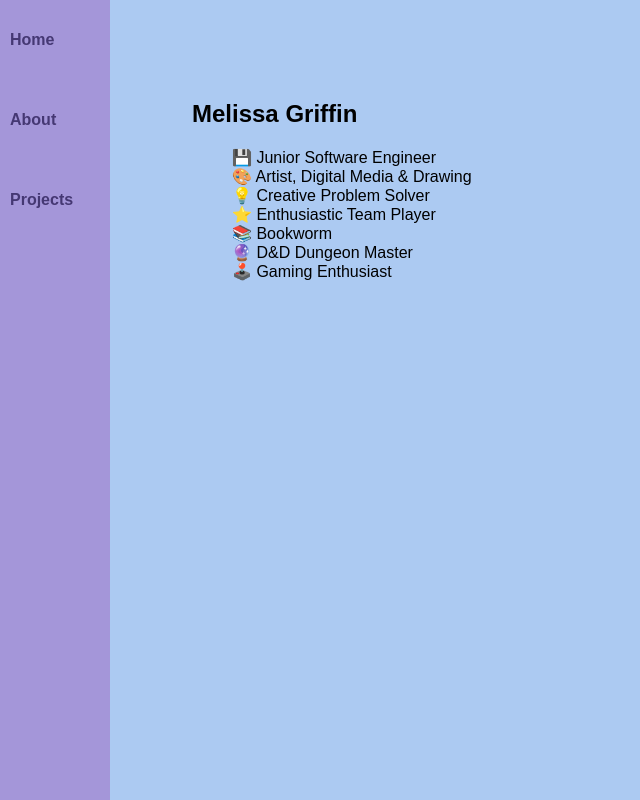
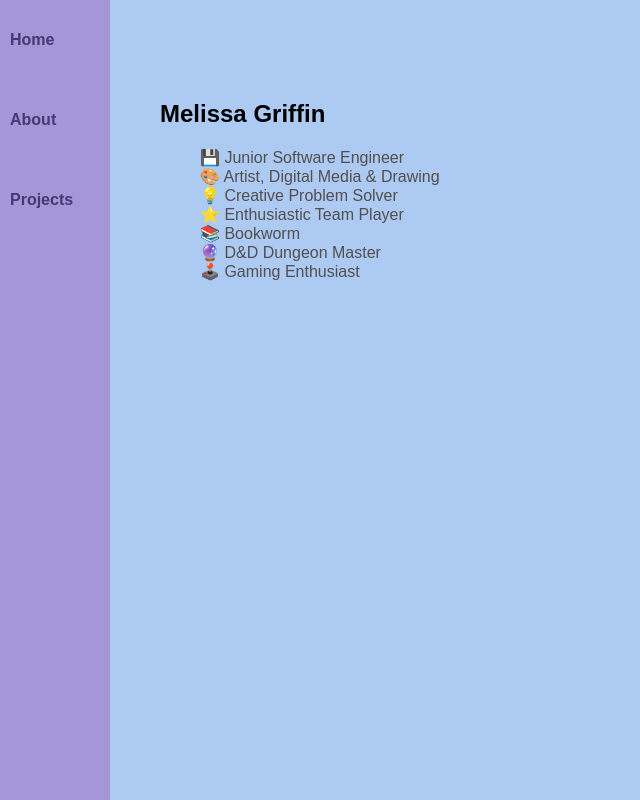
Before and after one commit to mellygriffin/portfolio-website, a React (Vite) app: page /about in a window 1280 px wide. Shown: the whole page, without its empty margins (0-640 px from the left). Built offline with nearby package versions, Linux system fonts and the light colour scheme.

Commit message:
Fixed padding units on index.css

```diff
--- a/index.css
+++ b/index.css
@@ -11,26 +11,18 @@ body {
     background-color: #ACCAF2;
 }
 
-/* Larger Screens (e.g., Laptops, Desktops) */
-@media only screen and (min-width: 1025px) {
+/* Tablet Portrait */
+@media only screen and (min-width: 640px) {
     body {
-        padding-left: 15%;
-        padding-right: 5%;
+        padding-left: 10rem;
+        padding-right: 5rem;
     }
 }
 
-
-/* Tablet Portrait */
-@media only screen and (max-width: 768px) {
+/* Larger Screens (e.g., Laptops, Desktops) */
+@media only screen and (min-width: 768px) {
     body {
-        padding-left: 20%;
+        padding-left: 10rem;
+        padding-right: 5rem;
     }
 }
-
-/* Tablets Landscape */
-@media only screen and (max-width: 1024px) and (orientation: landscape) {
-    body {
-        padding-left: 20%;
-        padding-right: 15%;
-    }
-}
--- /dev/null
+++ b/src/components/About/About.css
@@ -0,0 +1,3 @@
+.qualities {
+    color: rgb(82, 79, 79);
+}
--- a/src/components/About/About.jsx
+++ b/src/components/About/About.jsx
@@ -1,3 +1,5 @@
+import './About.css'
+
 const About = () => {
 
     return (
--- a/src/components/Home/Home.jsx
+++ b/src/components/Home/Home.jsx
@@ -4,7 +4,7 @@ const Home = () => {
 
     return (
         <>
-        <div class="content">
+        <div className="content">
         <h2>Home Page</h2>
         <p>"Lorem ipsum dolor sit amet, consectetur adipiscing elit, sed do eiusmod tempor incididunt ut labore et dolore magna aliqua. Ut enim ad minim veniam, quis nostrud exercitation ullamco laboris nisi ut aliquip ex ea commodo consequat. Duis aute irure dolor in reprehenderit in voluptate velit esse cillum dolore eu fugiat nulla pariatur. Excepteur sint occaecat cupidatat non proident, sunt in culpa qui officia deserunt mollit anim id est laborum.</p>
         <ul>
--- a/src/components/Projects/Projects.jsx
+++ b/src/components/Projects/Projects.jsx
@@ -8,7 +8,7 @@ const Projects = () => {
     return (
         <>
         <h2>Projects</h2>
-        <div class="projects">
+        <div className="projects">
             <ul>
                 <li class="listitem">
                 <img src={codeScreen} width="80%"></img>
```
